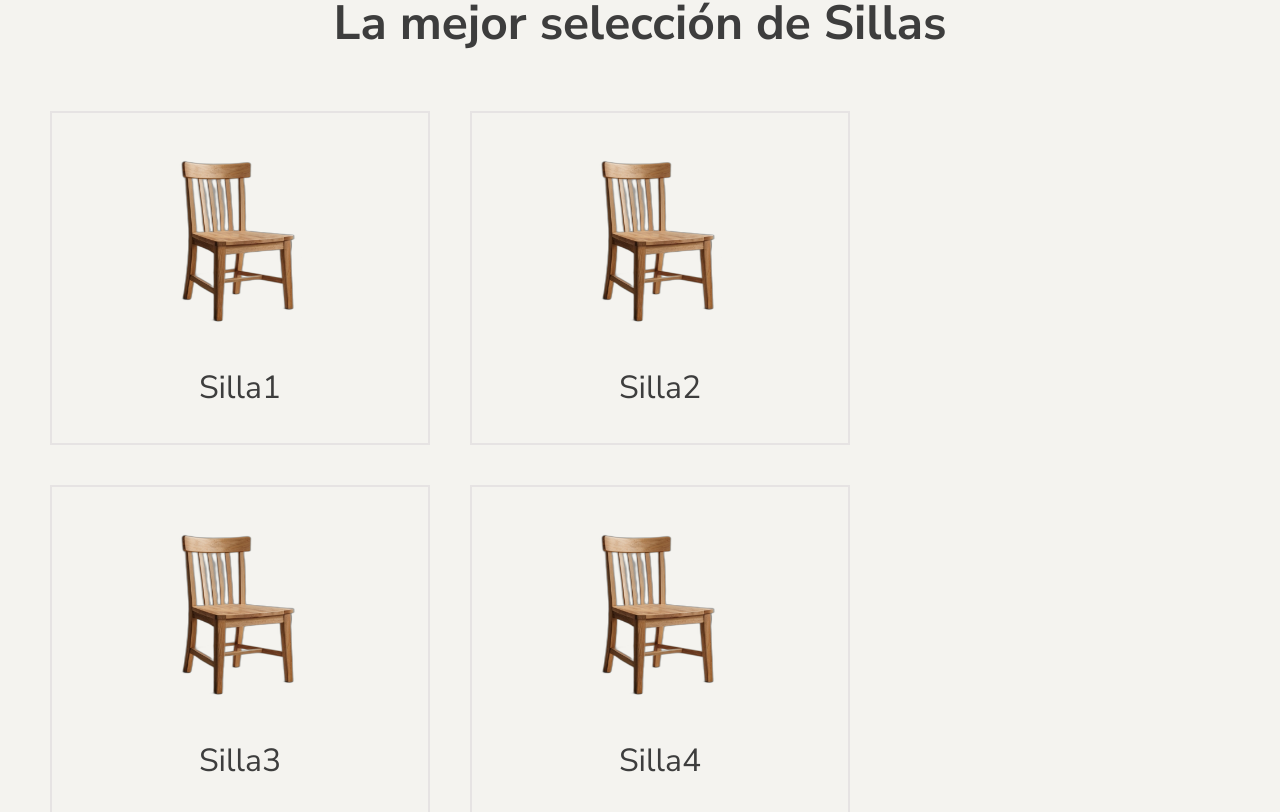
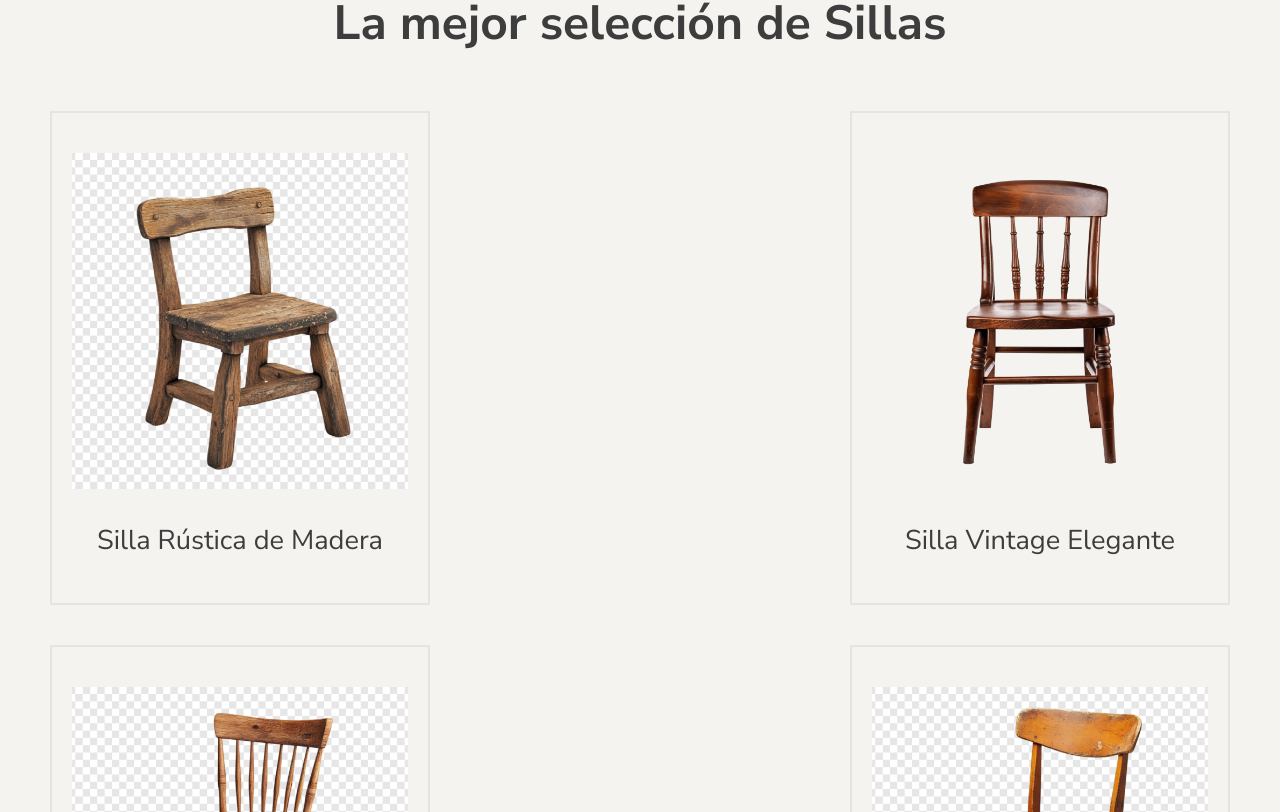
Before and after one commit to camilo-cloud/pagina-muebles, a React (Vite) app: page /sillas in a window 1280 px wide. Shown: the part 868-1680 px from the top of the page. Built offline with nearby package versions, Linux system fonts and the light colour scheme; the HTML template or start-up script is replaced by a standard one.

Commit message:
feat: Implement chair product cards on Sillas page

```diff
--- a/src/components/ProductCardSales.css
+++ b/src/components/ProductCardSales.css
@@ -7,7 +7,7 @@
     margin: 10px;
     width: 380px;
     border: 2px solid rgb(230, 227, 227);
-    padding: 20px 10px;
+    padding: 30px 10px;
     /* Add relative positioning for absolute positioning of .card-info */
     position: relative;
     /* Hide any overflowing content */
@@ -22,11 +22,12 @@
     width: 100%;
     /* Smooth transition for the image opacity */
     transition: opacity 0.3s ease-in-out;
+    /* background-color: #fff; */
 }
 
 .initial-title { /* Styles for the initially visible title */
     padding: 10px;
-    font-size: 2rem;
+    font-size: 1.7rem;
     /* Smooth transition for the initial title opacity */
     transition: opacity 0.3s ease-in-out;
 }
--- /dev/null
+++ b/src/data/sillaData.js
@@ -0,0 +1,20 @@
+const sillas = [
+    {
+      name: 'Silla Rústica de Madera',
+      image: '/src/assets/images/sillas/silla_madera_rustica.jpg'
+    },
+    {
+      name: 'Silla Vintage Elegante',
+      image: '/src/assets/images/sillas/—Pngtree—old wood chair_14665502.png'
+    },
+    {
+      name: 'Silla Moderna Confortable',
+      image: '/src/assets/images/sillas/241d1421-49d7-467f-8f04-d6711ed4b829.jpg'
+    },
+    {
+      name: 'Silla Minimalista Gris',
+      image: '/src/assets/images/sillas/6e427402-22f5-4820-8f44-8adeff7fac1f.jpg'
+    },
+  ];
+
+  export default sillas;
--- a/src/pages/Sillas.css
+++ b/src/pages/Sillas.css
@@ -11,6 +11,7 @@
 }
 .container-chairs{
     display: flex;
+    justify-content: space-between;
     gap:20px;
     flex-wrap: wrap;
 }
--- a/src/pages/Sillas.jsx
+++ b/src/pages/Sillas.jsx
@@ -1,9 +1,12 @@
 import SectionBanner from "../components/SectionBanner";
 import productCards from "../data/productData";
+import sillas from "../data/sillaData";
 import ProductCardSales from "../components/ProductCardSales";
 import "./Sillas.css"
 
 export default function Sillas() {
+
+
     return (
         <>
             <SectionBanner
@@ -16,10 +19,12 @@ export default function Sillas() {
             <section className="container">
                 <h2>La mejor selección de Sillas</h2>
                 <div className="container-chairs">
-                    <ProductCardSales image={productCards[0].image} title={"Silla1"}/>
-                    <ProductCardSales image={productCards[0].image} title={"Silla2"}/>
-                    <ProductCardSales image={productCards[0].image} title={"Silla3"}/>
-                    <ProductCardSales image={productCards[0].image} title={"Silla4"}/>
+                    {sillas.map(silla => (
+                        <ProductCardSales
+                            key={silla.name}
+                            title={silla.name}
+                            image={silla.image} />
+                    ))}
                 </div>
             </section>
         </>
```
